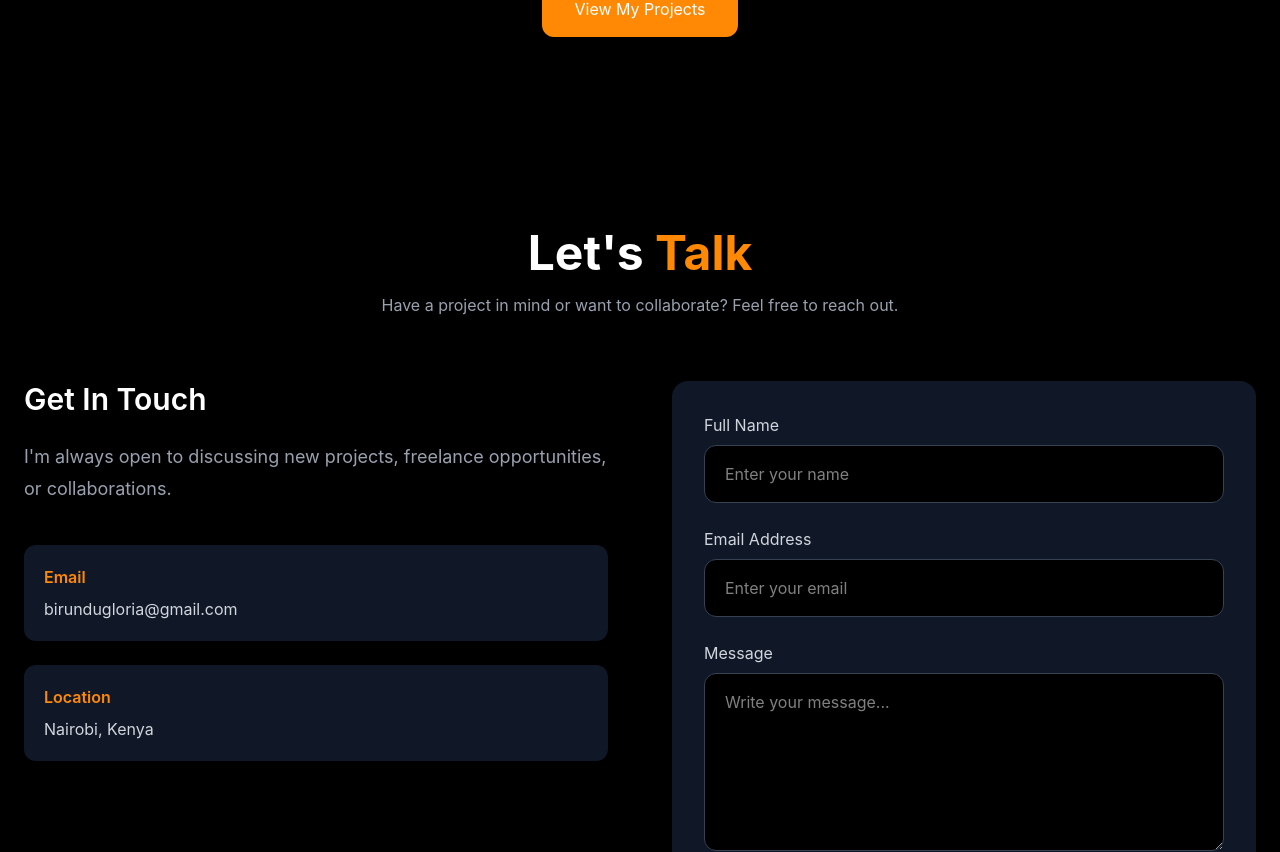
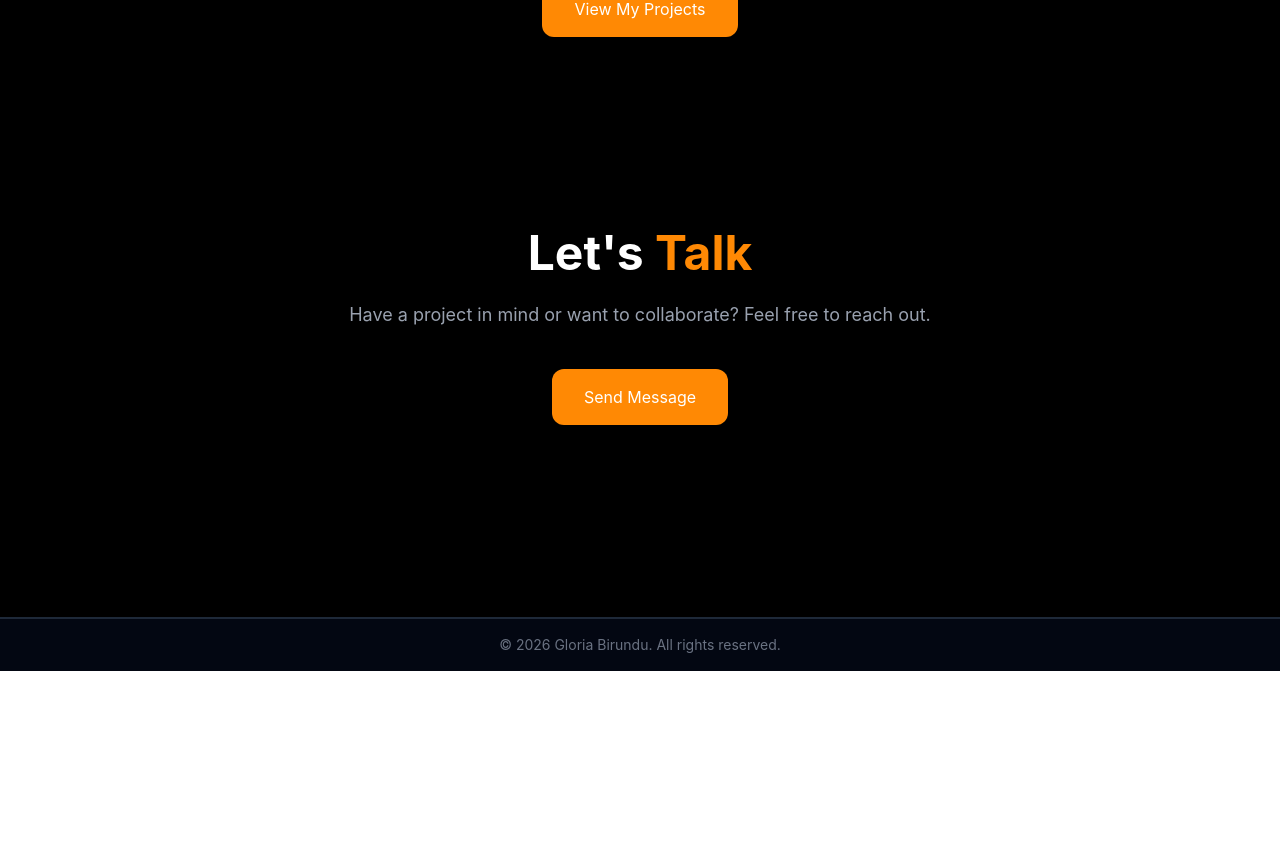
Before and after one commit to BirunduGloria/my-portfolio, a React (Vite) app: page / in a window 1280 px wide. Shown: the part 2453-3305 px from the top of the page. After the commit the page ends 3124 px from the top, so only its background shows below. Built offline with nearby package versions, Linux system fonts and the light colour scheme.

Commit message:
Refactor Contact Section layout and add toggleable message form

```diff
--- a/src/App.jsx
+++ b/src/App.jsx
@@ -444,66 +444,31 @@ function App() {
 {/* Contact Section */}
 <section
   id="contact"
-  className="max-w-7xl mx-auto px-6 py-24"
+  className="max-w-5xl mx-auto px-6 py-24 text-center"
 >
 
   {/* Heading */}
-  <div className="text-center mb-16">
-
   <h2 className="text-5xl font-bold">
     Let's <span className="text-orange-400">Talk</span>
   </h2>
 
-    <p className="text-gray-400 mt-4">
+  <p className="text-gray-400 mt-6 text-lg">
     Have a project in mind or want to collaborate?
     Feel free to reach out.
   </p>
 
-  </div>
+  {/* Contact Button */}
+  <button
+    onClick={() => setShowForm(!showForm)}
+    className="mt-10 bg-orange-400 hover:bg-orange-500 text-white px-8 py-4 rounded-xl transition duration-300 hover:scale-105"
+  >
+    {showForm ? "Hide Form" : "Send Message"}
+  </button>
 
-  {/* Main Content */}
-  <div className="grid md:grid-cols-2 gap-16 items-start">
+  {/* Hidden Form */}
+  {showForm && (
 
-    {/* LEFT SIDE */}
-    <div>
-
-      <h3 className="text-3xl font-semibold mb-6">
-        Get In Touch
-      </h3>
-
-      <p className="text-gray-400 leading-8 text-lg">
-        I'm always open to discussing new projects,
-        freelance opportunities, or collaborations.
-      </p>
-
-      <div className="mt-10 space-y-6">
-
-        <div className="bg-gray-900 p-5 rounded-xl">
-          <h4 className="text-orange-400 font-semibold mb-2">
-            Email
-          </h4>
-
-          <p className="text-gray-300">
-            birundugloria@gmail.com
-          </p>
-        </div>
-
-        <div className="bg-gray-900 p-5 rounded-xl">
-          <h4 className="text-orange-400 font-semibold mb-2">
-            Location
-          </h4>
-
-          <p className="text-gray-300">
-            Nairobi, Kenya
-          </p>
-        </div>
-
-      </div>
-
-    </div>
-
-    {/* RIGHT SIDE - CONTACT FORM */}
-    <form className="bg-gray-900 p-8 rounded-2xl space-y-6">
+    <form className="bg-gray-900 p-8 rounded-2xl space-y-6 mt-12 text-left">
 
       <div>
 
@@ -551,12 +516,12 @@ function App() {
         type="submit"
         className="bg-orange-400 hover:bg-orange-500 text-white px-8 py-4 rounded-xl transition duration-300 hover:scale-105"
       >
-        Send Message
+        Send
       </button>
 
     </form>
 
-  </div>
+  )}
 
 </section>
 
```
Lines whose indentation alone changed are shown as unchanged.
